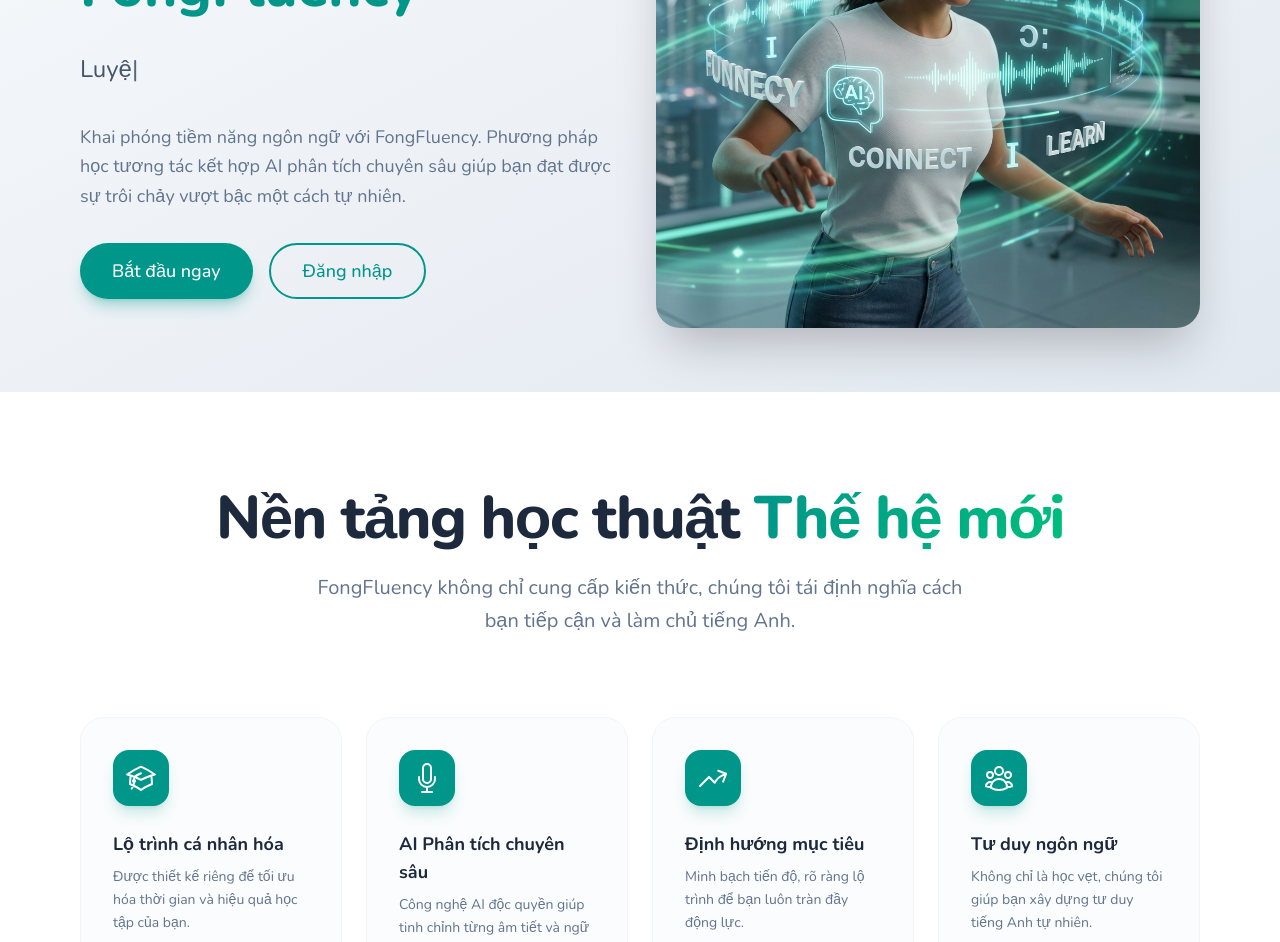
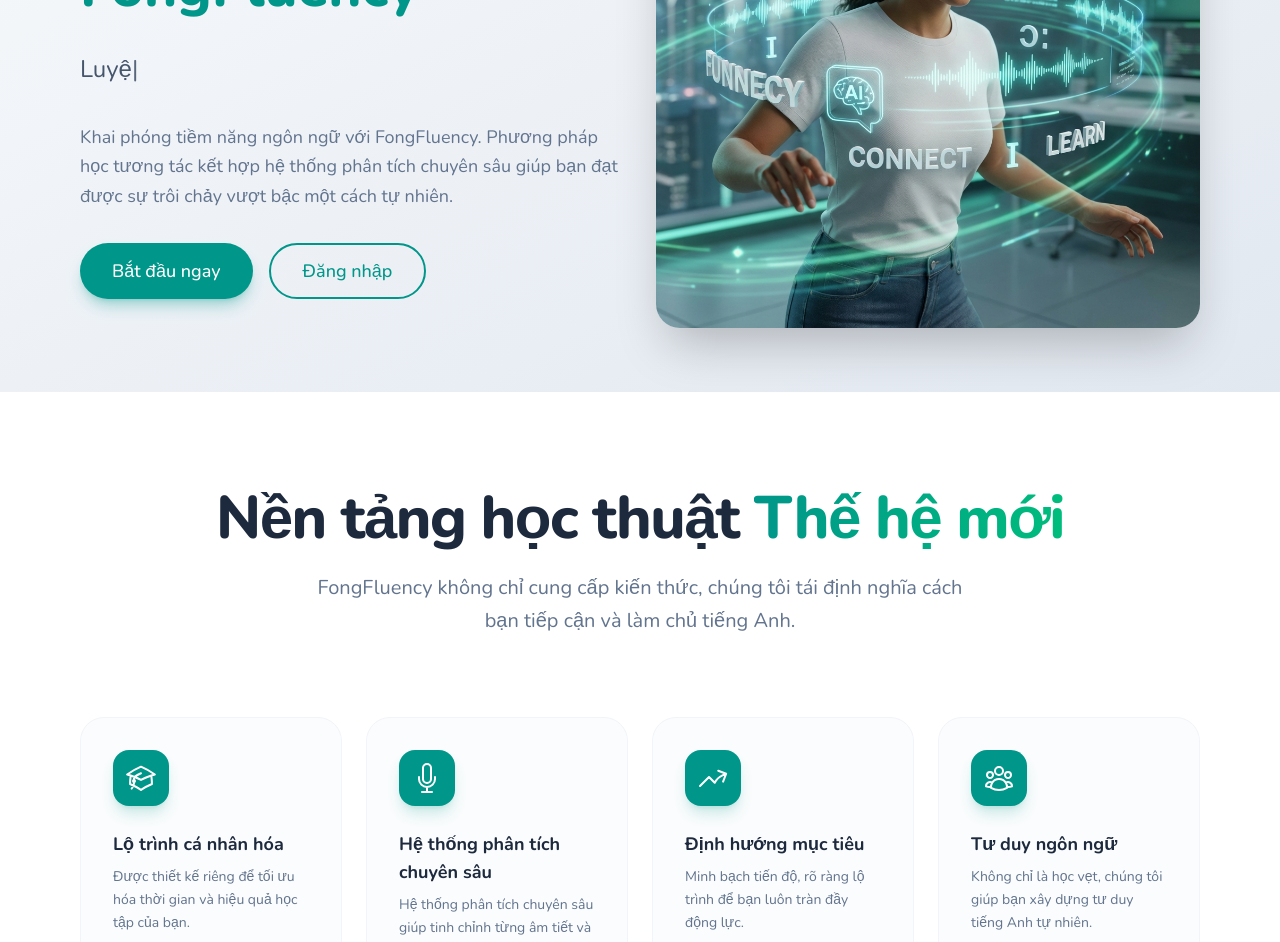
Before and after one commit to FongFluency/FongFluencyLab-Landing, a Next.js app: page / in a window 1280 px wide. Shown: the part 280-1222 px from the top of the page. Built offline with nearby package versions, Linux system fonts and the light colour scheme; no server answers.

Commit message:
remove text AI

```diff
--- a/components/FeaturesSection.tsx
+++ b/components/FeaturesSection.tsx
@@ -79,9 +79,9 @@
   },
   {
     icon: <MicrophoneIcon />,
-    title: "AI Phân tích chuyên sâu",
+    title: "Hệ thống phân tích chuyên sâu",
     description:
-      "Công nghệ AI độc quyền giúp tinh chỉnh từng âm tiết và ngữ điệu.",
+      "Hệ thống phân tích chuyên sâu giúp tinh chỉnh từng âm tiết và ngữ điệu.",
   },
   {
     icon: <ChartIcon />,
@@ -126,13 +126,13 @@
     tags: ["Độc quyền", "Tư duy 4 đỉnh", "Kéo thả trực quan"],
   },
   {
-    title: "Hệ sinh thái Phân tích AI",
+    title: "Hệ sinh thái phân tích thông minh",
     subtitle: "Thấu hiểu sâu sắc từng tầng ngôn ngữ",
     description:
-      "Sức mạnh của công nghệ AI nằm ngay trong tầm tay bạn. Hệ thống đánh giá phát âm (Pronunciation), luyện Shadowing chuẩn xác, tích hợp phiên âm IPA và giải thích từ vựng thông minh giúp bạn không chỉ học nhanh hơn mà còn cảm thụ ngôn ngữ một cách tinh tế.",
+      "Hệ thống đánh giá phát âm (Pronunciation) thông minh nằm ngay trong tầm tay bạn. Công cụ luyện Shadowing chuẩn xác, tích hợp phiên âm IPA và giải thích từ vựng giúp bạn không chỉ học nhanh hơn mà còn cảm thụ ngôn ngữ một cách tinh tế.",
     image: "/features/smart-tools.png",
     reverse: true,
-    tags: ["AI Pronunciation", "Smart Shadowing", "IPA Analysis"],
+    tags: ["Pronunciation", "Smart Shadowing", "IPA Analysis"],
   },
 ];
 
--- a/components/HeroSection.tsx
+++ b/components/HeroSection.tsx
@@ -60,7 +60,7 @@
 
             <p className="text-lg text-slate-500 mb-8 max-w-[600px] leading-relaxed">
               Khai phóng tiềm năng ngôn ngữ với FongFluency. Phương pháp học
-              tương tác kết hợp AI phân tích chuyên sâu giúp bạn đạt được sự
+              tương tác kết hợp hệ thống phân tích chuyên sâu giúp bạn đạt được sự
               trôi chảy vượt bậc một cách tự nhiên.
             </p>
 
@@ -84,7 +84,7 @@
           <div className="hidden md:block">
             <Image
               src="/hero_illustration.png"
-              alt="Học tiếng Anh với công nghệ AI vượt trội"
+              alt="Học tiếng Anh với công nghệ vượt trội"
               width={600}
               height={600}
               className="w-full max-w-[600px] h-auto rounded-3xl shadow-2xl transition-transform duration-500 hover:scale-[1.05] hover:shadow-[0_40px_80px_rgba(0,0,0,0.25)]"
```
